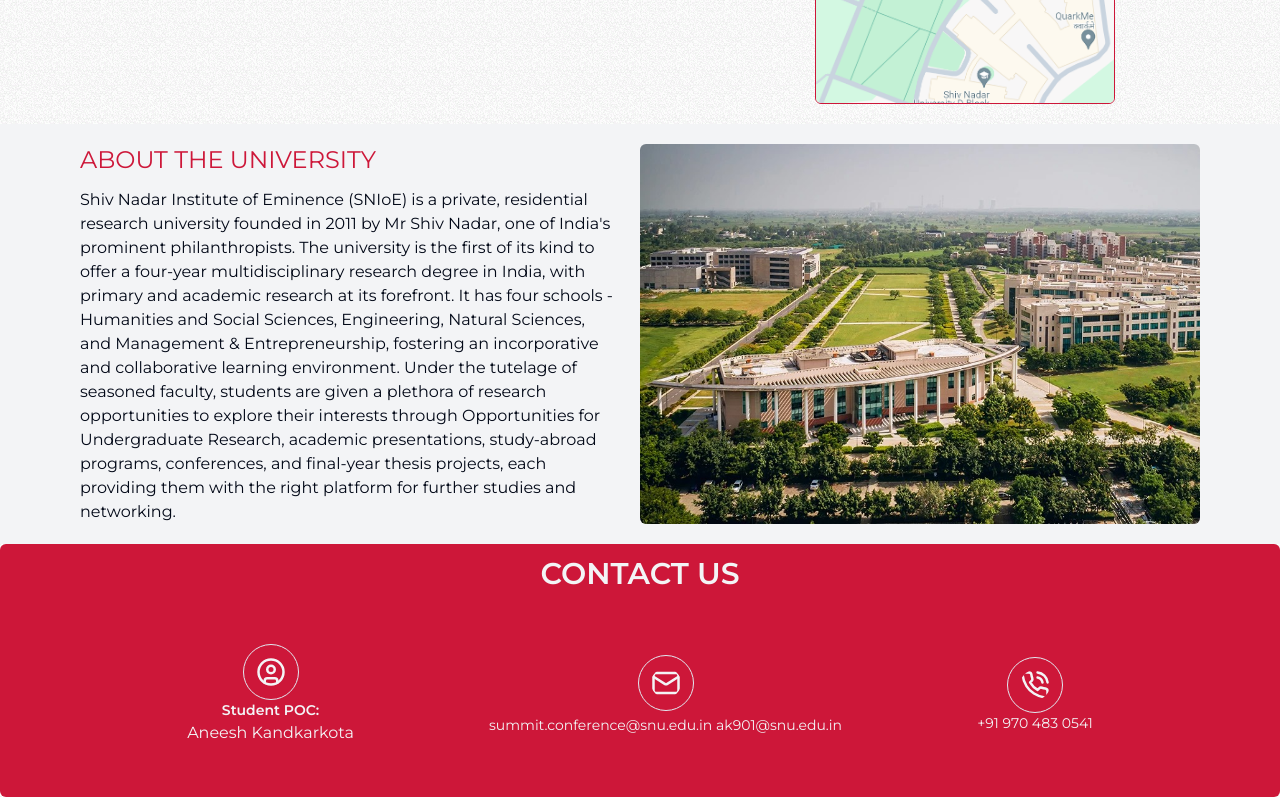
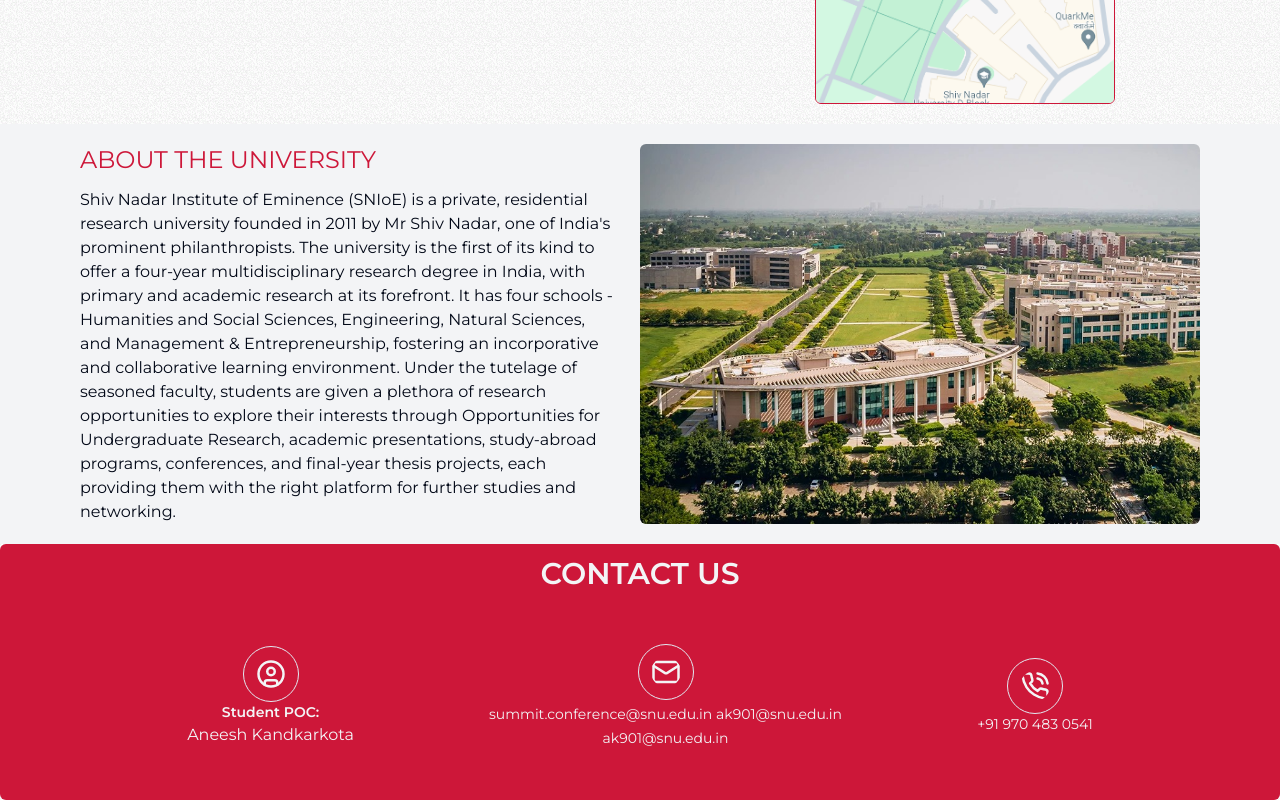
Before and after one commit to Narayana212/event-conf, a Next.js app: page / in a window 1280 px wide. Shown: the part 971-1771 px from the top of the page. Built offline with nearby package versions, Linux system fonts and the light colour scheme.

Commit message:
Update contact.tsx

```diff
--- a/src/components/contact.tsx
+++ b/src/components/contact.tsx
@@ -21,6 +21,7 @@ export default function Contact() {
             <div className='flex flex-col  gap-y-1 justify-center items-center'>
                 <Mail className='h-14 w-14 border rounded-full p-3'/>
                 <p className='text-sm'>{gmail}</p>
+                <p className='text-sm'>ak901@snu.edu.in</p>
             </div>
             <div className='flex flex-col justify-center items-center'>
                 <PhoneCall className='h-14 w-14 border rounded-full p-3'/>
```
